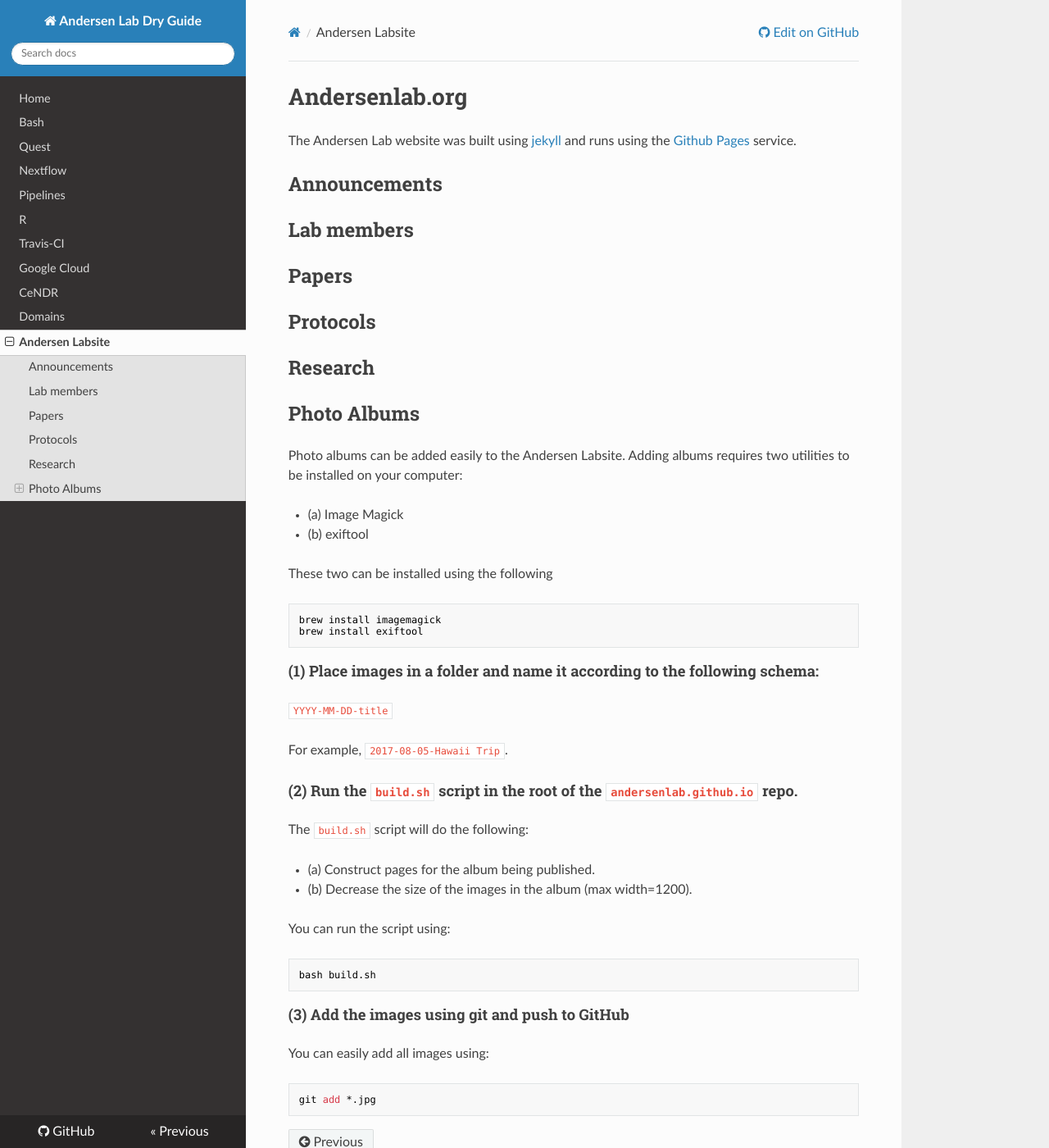
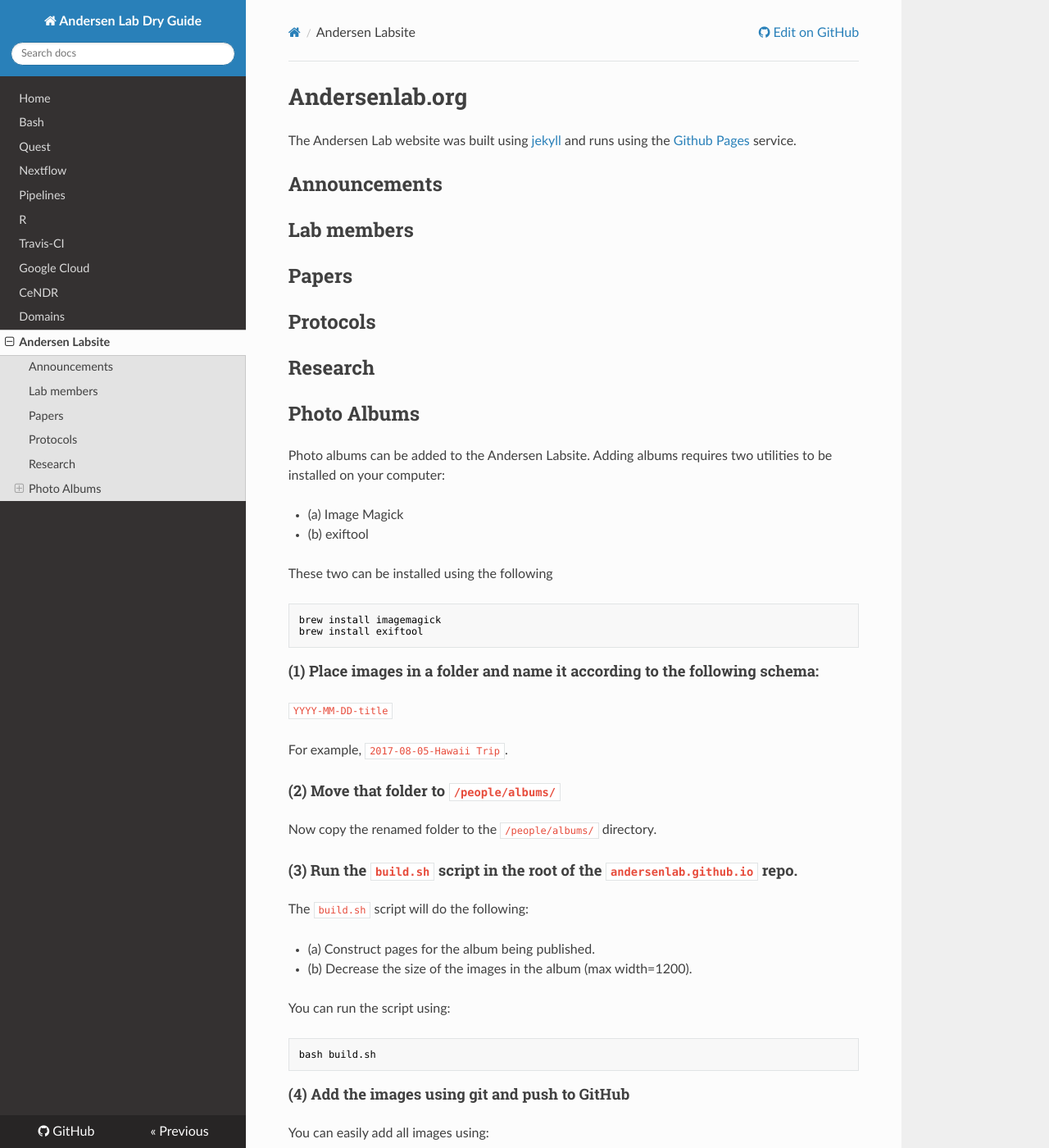
Before and after one commit to AndersenLab/dry-guide, an MkDocs documentation site: the page built from docs/labsite.md, in a window 1280 px wide and 1400 px high. Shown: the whole window at 82% size. Built offline with MkDocs 1.6.1, drawn with Linux system fonts in a browser that asks for light colours; nearby versions of some CDN libraries; old or Windows-style settings are respelled for this version of MkDocs.

Commit message:
Update labsite

````diff
--- a/docs/labsite.md
+++ b/docs/labsite.md
@@ -14,7 +14,7 @@ The Andersen Lab website was built using [jekyll](https://jekyllrb.com/) and run
 
 ## Photo Albums
 
-Photo albums can be added easily to the Andersen Labsite. Adding albums requires two utilities to be installed on your computer:
+Photo albums can be added to the Andersen Labsite. Adding albums requires two utilities to be installed on your computer:
 
 * (a) Image Magick
 * (b) exiftool
@@ -32,7 +32,11 @@ brew install exiftool
 
 For example, `2017-08-05-Hawaii Trip`.
 
-#### (2) Run the `build.sh` script in the root of the `andersenlab.github.io` repo.
+#### (2) Move that folder to `/people/albums/`
+
+Now copy the renamed folder to the `/people/albums/` directory.
+
+#### (3) Run the `build.sh` script in the root of the `andersenlab.github.io` repo.
 
 The `build.sh` script will do the following:
 
@@ -45,7 +49,7 @@ You can run the script using:
 bash build.sh
 ```
 
-#### (3) Add the images using git and push to GitHub
+#### (4) Add the images using git and push to GitHub
 
 You can easily add all images using:
 
````
